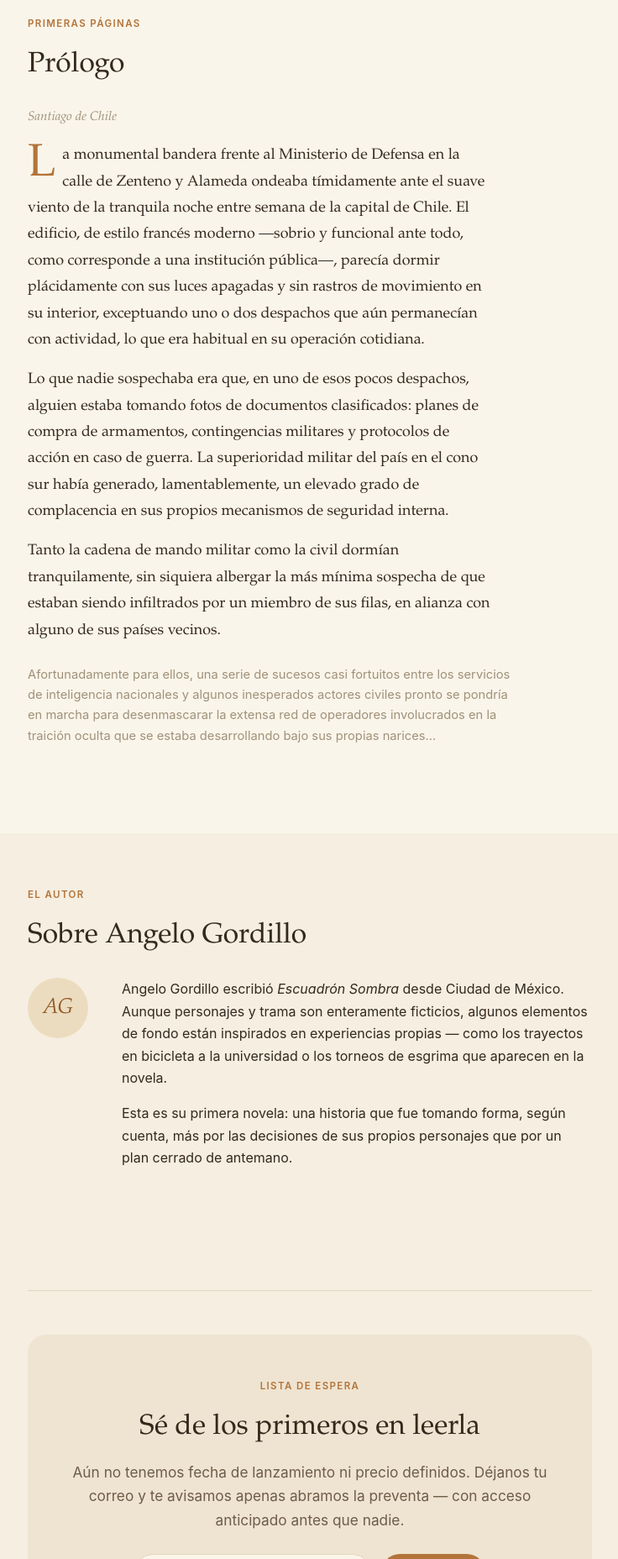
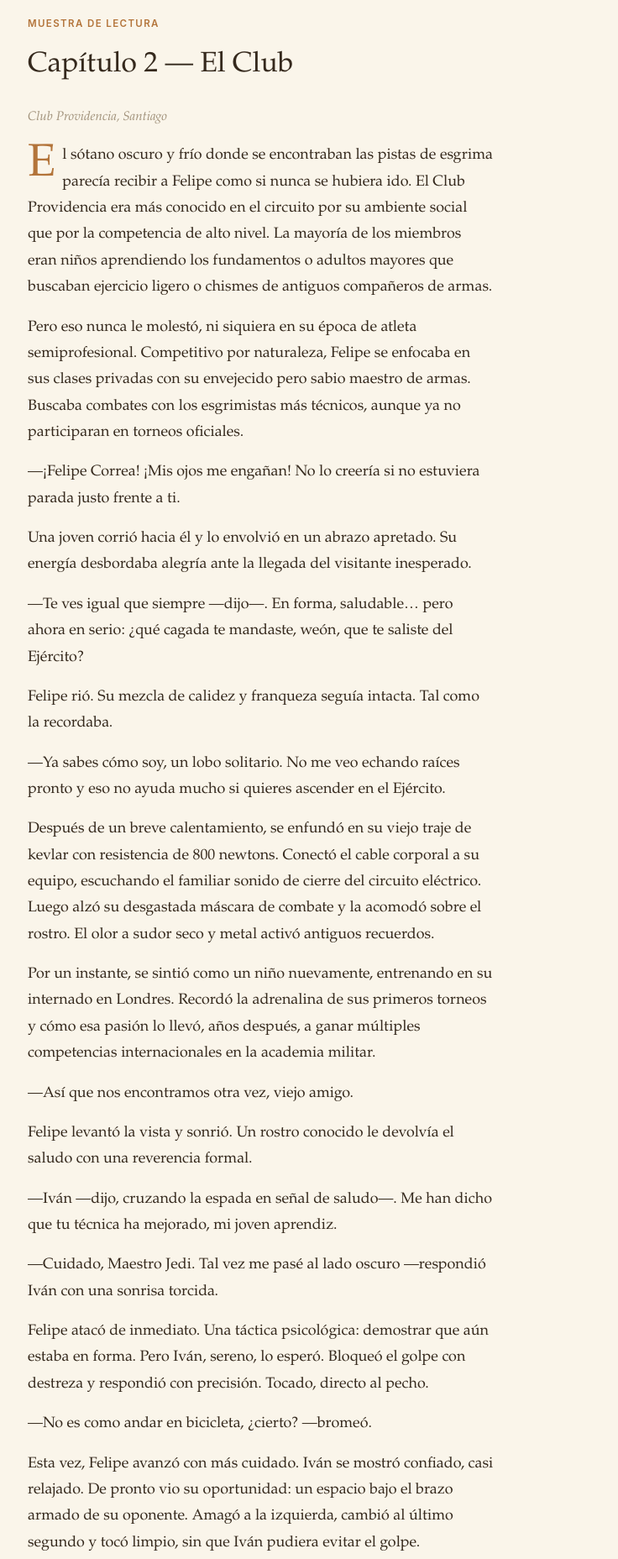
Before and after one commit to angelogordillo/escuadron-sombra-web, a website: page index.html in a window 1280 px wide. Shown: the part 760-2616 px from the top of the page at 84% size, without its empty margins (271-1007 px from the left). Drawn offline with Linux system fonts and the light colour scheme.

Commit message:
Replace prologue excerpt with Chapter 2 fencing scene, drop author section
Use the "El Club" section 5 fencing scene as the reading sample instead of
the prologue, and remove the author bio section to keep the page minimal.

```diff
--- a/index.html
+++ b/index.html
@@ -221,37 +221,6 @@
     color: var(--accent);
     font-weight: 500;
   }
-  .excerpt-more {
-    margin-top: 24px;
-    font-size: 0.92rem;
-    color: var(--ink-faint);
-  }
-
-  /* ---------- AUTHOR ---------- */
-  .author {
-    display: grid;
-    grid-template-columns: 88px 1fr;
-    gap: 24px;
-    align-items: start;
-  }
-  @media (max-width: 560px) {
-    .author { grid-template-columns: 1fr; }
-  }
-  .author-mark {
-    width: 72px;
-    height: 72px;
-    border-radius: 50%;
-    background: var(--accent-soft);
-    color: var(--accent-strong);
-    font-family: var(--font-display);
-    font-style: italic;
-    font-size: 1.6rem;
-    display: flex;
-    align-items: center;
-    justify-content: center;
-  }
-  .author h2 { margin-bottom: 10px; }
-
   /* ---------- WAITLIST ---------- */
   .waitlist {
     background: var(--bg-panel);
@@ -326,37 +295,42 @@
     <p class="quote">"Una guerra silenciosa que, como siempre, permanecería invisible para la mayor parte de la población mientras se libraba en las sombras."</p>
     <div class="hero-actions">
       <a class="btn btn-primary" href="#lista-de-espera">Avísenme del lanzamiento</a>
-      <a class="btn btn-ghost" href="#prologo">Leer el prólogo</a>
+      <a class="btn btn-ghost" href="#muestra">Leer un adelanto</a>
     </div>
     <p class="byline">Una novela de Angelo Gordillo</p>
   </div>
 </div>
 
-<section class="excerpt reveal" id="prologo">
+<section class="excerpt reveal" id="muestra">
   <div class="wrap">
-    <div class="kicker">Primeras páginas</div>
-    <h2>Prólogo</h2>
-    <div class="excerpt-label">Santiago de Chile</div>
+    <div class="kicker">Muestra de lectura</div>
+    <h2>Capítulo 2 — El Club</h2>
+    <div class="excerpt-label">Club Providencia, Santiago</div>
     <blockquote>
-      <p>La monumental bandera frente al Ministerio de Defensa en la calle de Zenteno y Alameda ondeaba tímidamente ante el suave viento de la tranquila noche entre semana de la capital de Chile. El edificio, de estilo francés moderno —sobrio y funcional ante todo, como corresponde a una institución pública—, parecía dormir plácidamente con sus luces apagadas y sin rastros de movimiento en su interior, exceptuando uno o dos despachos que aún permanecían con actividad, lo que era habitual en su operación cotidiana.</p>
-      <p>Lo que nadie sospechaba era que, en uno de esos pocos despachos, alguien estaba tomando fotos de documentos clasificados: planes de compra de armamentos, contingencias militares y protocolos de acción en caso de guerra. La superioridad militar del país en el cono sur había generado, lamentablemente, un elevado grado de complacencia en sus propios mecanismos de seguridad interna.</p>
-      <p>Tanto la cadena de mando militar como la civil dormían tranquilamente, sin siquiera albergar la más mínima sospecha de que estaban siendo infiltrados por un miembro de sus filas, en alianza con alguno de sus países vecinos.</p>
+      <p>El sótano oscuro y frío donde se encontraban las pistas de esgrima parecía recibir a Felipe como si nunca se hubiera ido. El Club Providencia era más conocido en el circuito por su ambiente social que por la competencia de alto nivel. La mayoría de los miembros eran niños aprendiendo los fundamentos o adultos mayores que buscaban ejercicio ligero o chismes de antiguos compañeros de armas.</p>
+      <p>Pero eso nunca le molestó, ni siquiera en su época de atleta semiprofesional. Competitivo por naturaleza, Felipe se enfocaba en sus clases privadas con su envejecido pero sabio maestro de armas. Buscaba combates con los esgrimistas más técnicos, aunque ya no participaran en torneos oficiales.</p>
+      <p>—¡Felipe Correa! ¡Mis ojos me engañan! No lo creería si no estuviera parada justo frente a ti.</p>
+      <p>Una joven corrió hacia él y lo envolvió en un abrazo apretado. Su energía desbordaba alegría ante la llegada del visitante inesperado.</p>
+      <p>—Te ves igual que siempre —dijo—. En forma, saludable… pero ahora en serio: ¿qué cagada te mandaste, weón, que te saliste del Ejército?</p>
+      <p>Felipe rió. Su mezcla de calidez y franqueza seguía intacta. Tal como la recordaba.</p>
+      <p>—Ya sabes cómo soy, un lobo solitario. No me veo echando raíces pronto y eso no ayuda mucho si quieres ascender en el Ejército.</p>
+      <p>Después de un breve calentamiento, se enfundó en su viejo traje de kevlar con resistencia de 800 newtons. Conectó el cable corporal a su equipo, escuchando el familiar sonido de cierre del circuito eléctrico. Luego alzó su desgastada máscara de combate y la acomodó sobre el rostro. El olor a sudor seco y metal activó antiguos recuerdos.</p>
+      <p>Por un instante, se sintió como un niño nuevamente, entrenando en su internado en Londres. Recordó la adrenalina de sus primeros torneos y cómo esa pasión lo llevó, años después, a ganar múltiples competencias internacionales en la academia militar.</p>
+      <p>—Así que nos encontramos otra vez, viejo amigo.</p>
+      <p>Felipe levantó la vista y sonrió. Un rostro conocido le devolvía el saludo con una reverencia formal.</p>
+      <p>—Iván —dijo, cruzando la espada en señal de saludo—. Me han dicho que tu técnica ha mejorado, mi joven aprendiz.</p>
+      <p>—Cuidado, Maestro Jedi. Tal vez me pasé al lado oscuro —respondió Iván con una sonrisa torcida.</p>
+      <p>Felipe atacó de inmediato. Una táctica psicológica: demostrar que aún estaba en forma. Pero Iván, sereno, lo esperó. Bloqueó el golpe con destreza y respondió con precisión. Tocado, directo al pecho.</p>
+      <p>—No es como andar en bicicleta, ¿cierto? —bromeó.</p>
+      <p>Esta vez, Felipe avanzó con más cuidado. Iván se mostró confiado, casi relajado. De pronto vio su oportunidad: un espacio bajo el brazo armado de su oponente. Amagó a la izquierda, cambió al último segundo y tocó limpio, sin que Iván pudiera evitar el golpe.</p>
+      <p>—Definitivamente no es como andar en bicicleta —dijo riendo mientras se quitaba la máscara—. Tengo un partido de tenis en breve. ¿Te parece si lo resolvemos con un punto final, como en los viejos tiempos?</p>
+      <p>Felipe, ahora más defensivo, comenzó a ceder terreno. Iván lo presionaba con pasos rápidos y precisos. Cada intercambio lo obligaba a retroceder, hasta que sus talones tocaron el borde de la pista. No había escape.</p>
+      <p>Con una finta rápida, Iván rompió su defensa y tocó con claridad.</p>
+      <p>Punto. Partido. Victoria para el local.</p>
+      <p>Iván se adelantó con una sonrisa y lo abrazó con fuerza. Felipe, como siempre, se tensó un poco antes de recibir el abrazo… pero luego devolvió el gesto con una palmada en la espalda. Sabía que el saludo era sincero.</p>
+      <p>—Has mejorado con los años —murmuró, apenas sonriendo.</p>
+      <p>—Y tú sigues siendo pésimo con los cumplidos.</p>
     </blockquote>
-    <p class="excerpt-more">Afortunadamente para ellos, una serie de sucesos casi fortuitos entre los servicios de inteligencia nacionales y algunos inesperados actores civiles pronto se pondría en marcha para desenmascarar la extensa red de operadores involucrados en la traición oculta que se estaba desarrollando bajo sus propias narices…</p>
-  </div>
-</section>
-
-<section class="tight reveal">
-  <div class="wrap">
-    <div class="kicker">El autor</div>
-    <h2>Sobre Angelo Gordillo</h2>
-    <div class="author">
-      <div class="author-mark">AG</div>
-      <div>
-        <p>Angelo Gordillo escribió <em>Escuadrón Sombra</em> desde Ciudad de México. Aunque personajes y trama son enteramente ficticios, algunos elementos de fondo están inspirados en experiencias propias — como los trayectos en bicicleta a la universidad o los torneos de esgrima que aparecen en la novela.</p>
-        <p>Esta es su primera novela: una historia que fue tomando forma, según cuenta, más por las decisiones de sus propios personajes que por un plan cerrado de antemano.</p>
-      </div>
-    </div>
   </div>
 </section>
 
```
